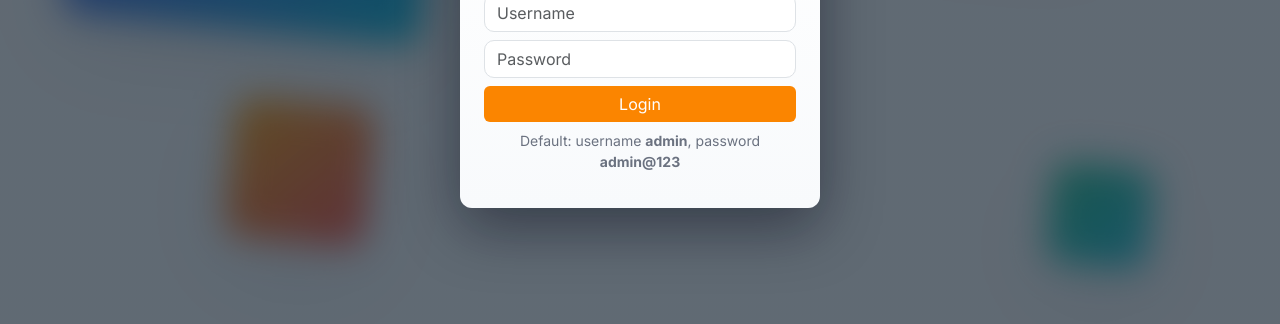
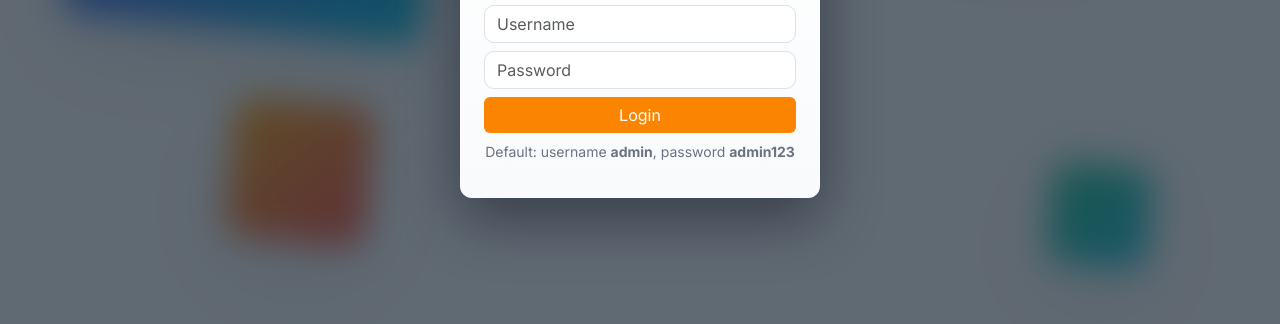
Before and after one commit to OmRaj6666/Employee-ERP, a website: page public/index.html in a window 1280 px wide. Shown: the part 362-686 px from the top of the page. Drawn offline with nearby package versions, Linux system fonts and the light colour scheme; no server answers.

Commit message:
Update index.html

```diff
--- a/public/index.html
+++ b/public/index.html
@@ -56,7 +56,7 @@
             <input id="loginUser" class="form-control mb-2" placeholder="Username">
             <input id="loginPass" type="password" class="form-control mb-2" placeholder="Password">
             <button id="loginBtn" class="btn btn-primary w-100">Login</button>
-            <p class="small muted mt-2">Default: username <strong>admin</strong>, password <strong>admin@123</strong></p>
+            <p class="small muted mt-2">Default: username <strong>admin</strong>, password <strong>admin123</strong></p>
         </div>
     </div>
 
```
